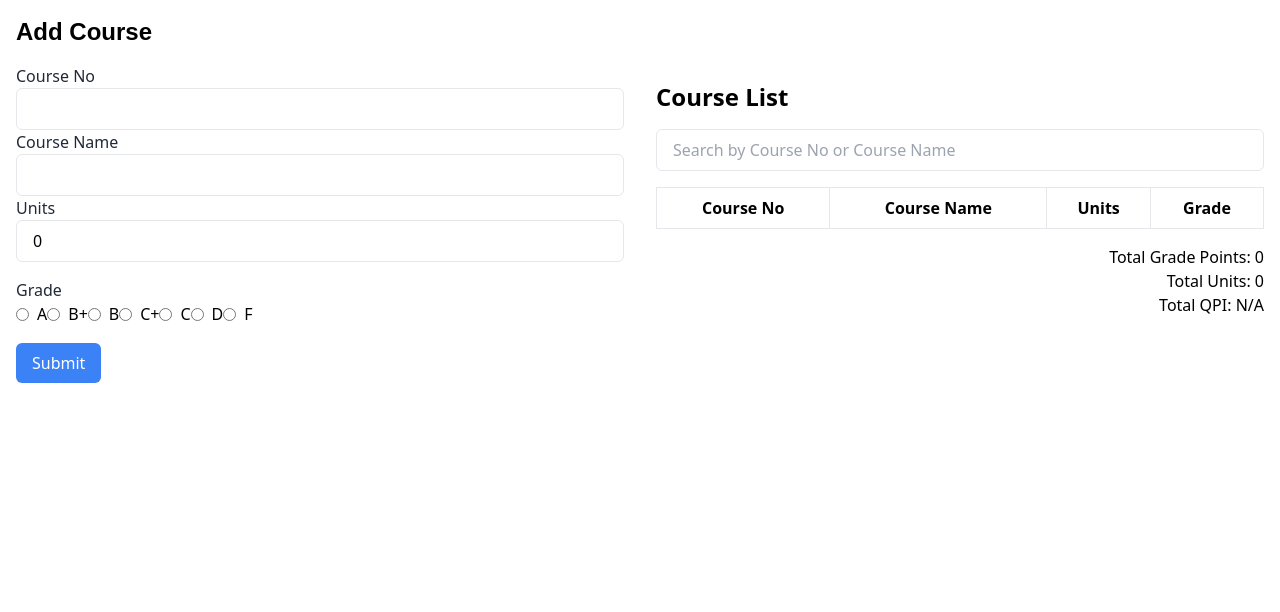
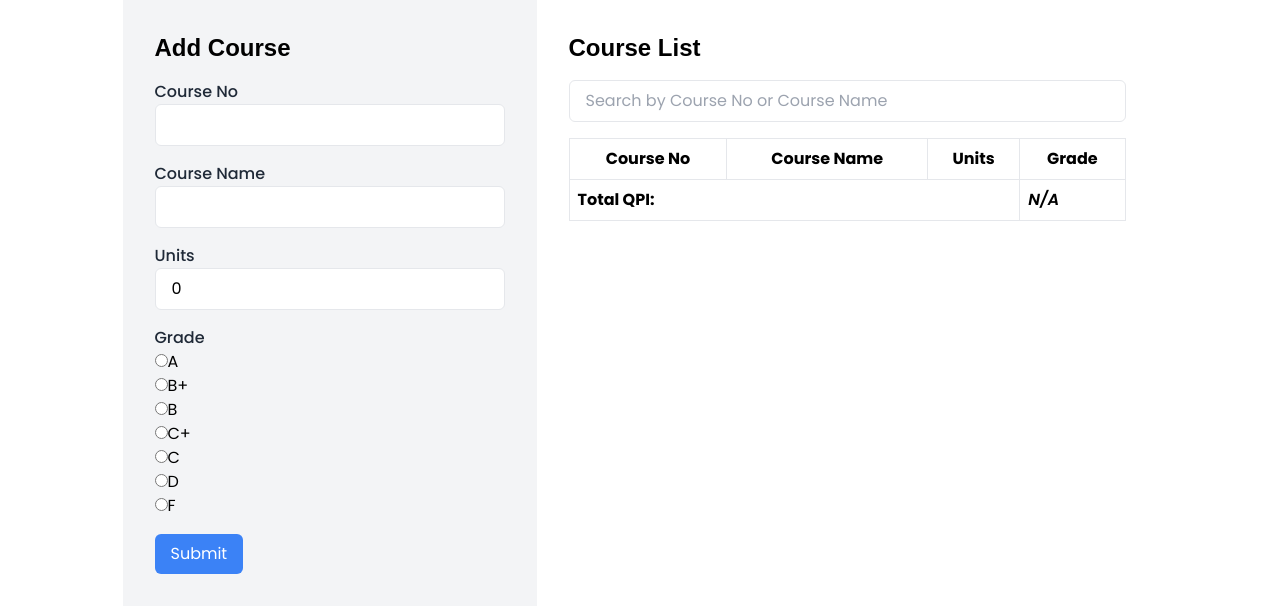
Before and after one commit to lmjpawaon/your-grades-pawaon, a React (Vite) app: page / in a window 1280 px wide. Shown: the top 612 px of the page. Built offline with nearby package versions, Linux system fonts and the light colour scheme; a web font is replaced by a local one.

Commit message:
refactor(App,Form,Table): preliminary designs with tailwind

```diff
--- a/src/App.tsx
+++ b/src/App.tsx
@@ -10,9 +10,15 @@ function App() {
 
   return (
     <div className="flex justify-center items-center">
-      <Form setCourses={setCourses}/>
-      <Table courses={courses}/>
+    <div className="grid grid-cols-5">
+      <div className="col-span-2 bg-gray-100 p-4">
+        <Form setCourses={setCourses} />
+      </div>
+      <div className="col-span-3 bg-white p-4">
+        <Table courses={courses} />
+      </div>
     </div>
+  </div>
   )
 }
 
--- a/src/components/Form.tsx
+++ b/src/components/Form.tsx
@@ -54,12 +54,12 @@ const Form: React.FC<FormProps> = ({setCourses}) => {
     };
 
   return (
-    <div className="w-1/2 p-4">
+    <div className="w-full p-4">
     <h2 className="text-2xl font-semibold font-header">Add Course</h2>
 
     {/* Input Forms */}
-      <form onSubmit={handleSubmit} className="mt-4">
-        <div className="mb-4">
+    <form onSubmit={handleSubmit} className="mt-4 space-y-4 font-body">
+      <div>
         <label htmlFor="courseNo" className="block font-medium text-gray-800">
           Course No
         </label>
@@ -71,6 +71,8 @@ const Form: React.FC<FormProps> = ({setCourses}) => {
           className="w-full px-4 py-2 border rounded-md"
           required
         />
+      </div>
+      <div>
         <label htmlFor="courseName" className="block font-medium text-gray-800">
           Course Name
         </label>
@@ -82,6 +84,8 @@ const Form: React.FC<FormProps> = ({setCourses}) => {
           className="w-full px-4 py-2 border rounded-md"
           required
         />
+      </div>
+      <div>
         <label htmlFor="courseUnits" className="block font-medium text-gray-800">
           Units
         </label>
@@ -93,26 +97,23 @@ const Form: React.FC<FormProps> = ({setCourses}) => {
           className="w-full px-4 py-2 border rounded-md"
           required
         />
-
       </div>
-        {/* Radio buttons for grades */}
-        <div className="mb-4">
+      <div>
         <label className="block font-medium text-gray-800">Grade</label>
         <div>
           {Object.keys(gradeToValue).map((gradeOption) => (
-              <label key={gradeOption} className="inline-flex items-center">
+            <label key={gradeOption} className="block">
               <input
                 type="radio"
                 value={gradeOption}
                 checked={grade === gradeOption}
                 onChange={() => setGrade(gradeOption)}
               />
-                <span className="ml-2">{gradeOption}</span>
+              {gradeOption}
             </label>
           ))}
         </div>
       </div>
-
       <div>
         <button type="submit" className="px-4 py-2 bg-blue-500 text-white rounded-md">
           Submit
--- a/src/components/Table.tsx
+++ b/src/components/Table.tsx
@@ -33,9 +33,9 @@
     }, [courses]);
 
     return (
-      <div className="w-1/2 p-4">
-        <h2 className="text-2xl font-semibold">Course List</h2>
-        <div className="mt-4 mb-4">
+      <div className="w-full p-4">
+        <h2 className="text-2xl font-semibold font-header">Course List</h2>
+        <div className="mt-4 mb-4 font-body">
           <input
             type="text"
             placeholder="Search by Course No or Course Name"
@@ -44,7 +44,7 @@
             className="w-full px-4 py-2 border rounded-md"
           />
         </div>
-        <table className="w-full border-collapse border border-gray-300">
+        <table className="w-full border-collapse border border-gray-300 font-body">
           <thead>
             <tr>
               <th className="p-2 border">Course No</th>
@@ -62,16 +62,16 @@
                 <td className="p-2 border">{course.grade}</td>
               </tr>
             ))}
+          <tr>
+            <td className="p-2 border font-bold" colSpan={3}>
+              Total QPI:
+            </td>
+            <td className="p-2 border no-border-left font-semibold italic">
+              {totalUnits === 0 ? 'N/A' : (totalGradePoints / totalUnits).toFixed(2)}
+            </td>
+          </tr>
           </tbody>
         </table>
-        {/* Total QPI */}
-        <div className="mt-4 text-right">
-        <div>
-          <p>Total Grade Points: {totalGradePoints}</p>
-          <p>Total Units: {totalUnits}</p>
-          <p>Total QPI: {totalUnits === 0 ? 'N/A' : (totalGradePoints / totalUnits).toFixed(2)}</p>
-        </div>
-        </div>
       </div>
 
     );
```
Lines whose indentation alone changed are shown as unchanged.
